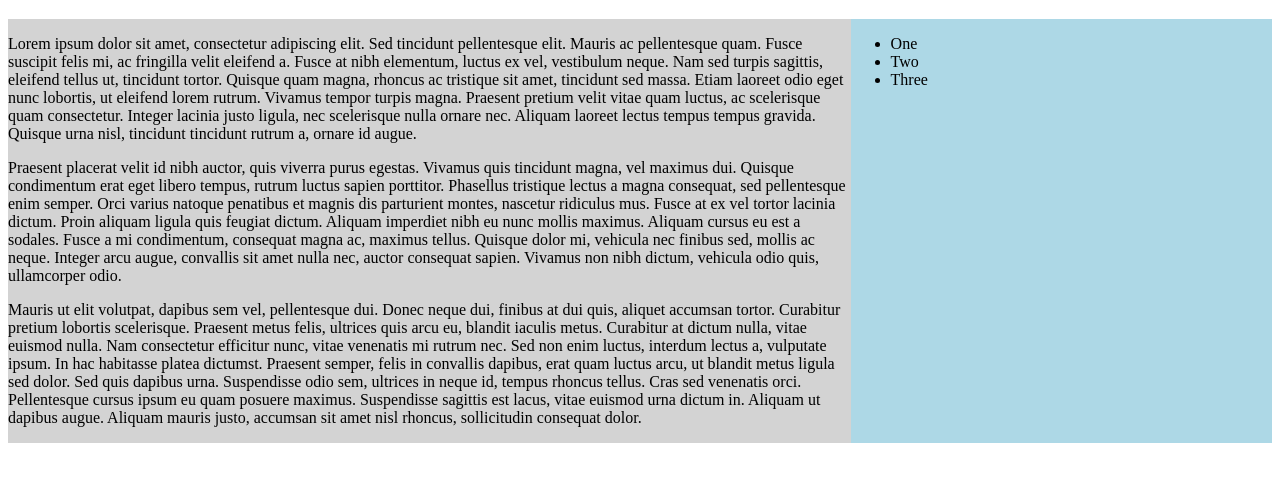
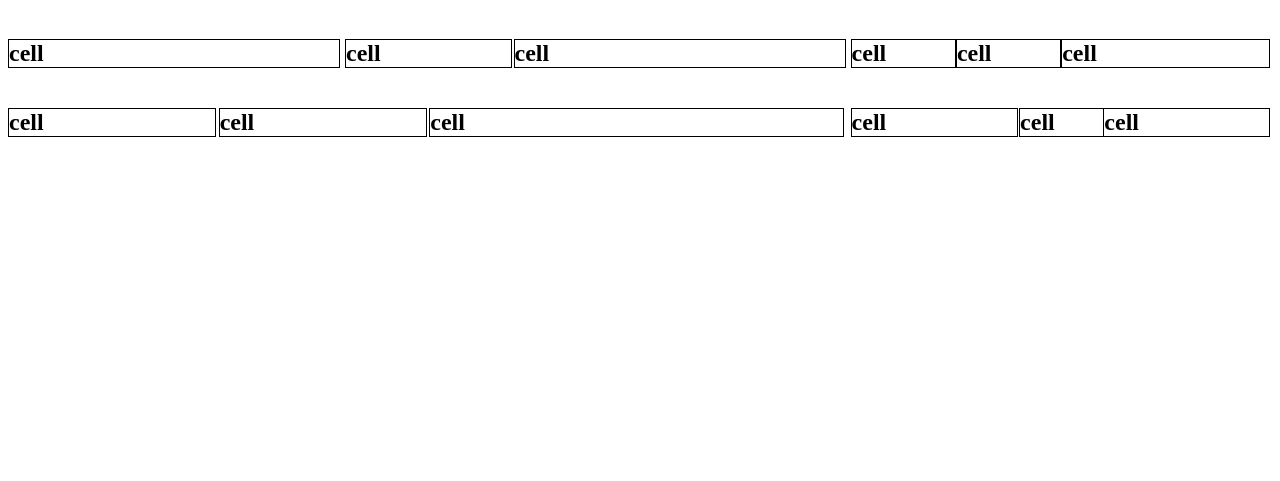
Before and after one commit to eliasjames/training-responsive-design, a plain HTML site: page examples/04-grids/index.html in a window 1280 px wide. Shown: the part 61-542 px from the top of the page. Drawn offline with Linux system fonts and the light colour scheme.

Commit message:
improved grids example

```diff
--- a/examples/04-grids/index.html
+++ b/examples/04-grids/index.html
@@ -18,32 +18,55 @@
 
 <body>
   <h1>Roll Your Own Grid</h1>
-  <div class="grid">
-    <main class="col-2-3">
-      <p>
-      Lorem ipsum dolor sit amet, consectetur adipiscing elit. Sed tincidunt pellentesque elit. Mauris ac pellentesque quam. Fusce suscipit felis mi, ac fringilla velit eleifend a. Fusce at nibh elementum, luctus ex vel, vestibulum neque. Nam sed turpis sagittis, eleifend tellus ut, tincidunt tortor. Quisque quam magna, rhoncus ac tristique sit amet, tincidunt sed massa. Etiam laoreet odio eget nunc lobortis, ut eleifend lorem rutrum. Vivamus tempor turpis magna. Praesent pretium velit vitae quam luctus, ac scelerisque quam consectetur. Integer lacinia justo ligula, nec scelerisque nulla ornare nec. Aliquam laoreet lectus tempus tempus gravida. Quisque urna nisl, tincidunt tincidunt rutrum a, ornare id augue.
-      </p>
-      <p>
-      Praesent placerat velit id nibh auctor, quis viverra purus egestas. Vivamus quis tincidunt magna, vel maximus dui. Quisque condimentum erat eget libero tempus, rutrum luctus sapien porttitor. Phasellus tristique lectus a magna consequat, sed pellentesque enim semper. Orci varius natoque penatibus et magnis dis parturient montes, nascetur ridiculus mus. Fusce at ex vel tortor lacinia dictum. Proin aliquam ligula quis feugiat dictum. Aliquam imperdiet nibh eu nunc mollis maximus. Aliquam cursus eu est a sodales. Fusce a mi condimentum, consequat magna ac, maximus tellus. Quisque dolor mi, vehicula nec finibus sed, mollis ac neque. Integer arcu augue, convallis sit amet nulla nec, auctor consequat sapien. Vivamus non nibh dictum, vehicula odio quis, ullamcorper odio.
-      </p>
-      <p>
-      Mauris ut elit volutpat, dapibus sem vel, pellentesque dui. Donec neque dui, finibus at dui quis, aliquet accumsan tortor. Curabitur pretium lobortis scelerisque. Praesent metus felis, ultrices quis arcu eu, blandit iaculis metus. Curabitur at dictum nulla, vitae euismod nulla. Nam consectetur efficitur nunc, vitae venenatis mi rutrum nec. Sed non enim luctus, interdum lectus a, vulputate ipsum. In hac habitasse platea dictumst. Praesent semper, felis in convallis dapibus, erat quam luctus arcu, ut blandit metus ligula sed dolor. Sed quis dapibus urna. Suspendisse odio sem, ultrices in neque id, tempus rhoncus tellus. Cras sed venenatis orci. Pellentesque cursus ipsum eu quam posuere maximus. Suspendisse sagittis est lacus, vitae euismod urna dictum in. Aliquam ut dapibus augue. Aliquam mauris justo, accumsan sit amet nisl rhoncus, sollicitudin consequat dolor.
-      </p>
-    </main>
-    <sidebar class="col-1-3">
-      <ul>
-        <li>
-          <a>One</a>
-        </li>
-        <li>
-          <a>Two</a>
-        </li>
-        <li>
-          <a>Three</a>
-        </li>
-      </ul>
-<div style="clear:both">&nbsp;</div>
-    </sidebar>
+  <div class="row">
+    <div class="col-2-3">
+      <div class="row">
+        <div class="col-2-5">
+          <h2>cell</h2>
+        </div>
+        <div class="col-1-5">
+          <h2>cell</h2>
+        </div>
+        <div class="col-2-5">
+          <h2>cell</h2>
+        </div>
+      </div>
+      <div class="row">
+        <div class="col-1-4">
+          <h2>cell</h2>
+        </div>
+        <div class="col-1-4">
+          <h2>cell</h2>
+        </div>
+        <div class="col-2-4">
+          <h2>cell</h2>
+        </div>
+      </div>
+    </div>
+    <div class="col-1-3">
+      <div class="row">
+        <div class="col-1-4">
+          <h2>cell</h2>
+        </div>
+        <div class="col-1-4">
+          <h2>cell</h2>
+        </div>
+        <div class="col-2-4">
+          <h2>cell</h2>
+        </div>
+      </div>
+      <div class="row">
+        <div class="col-2-5">
+          <h2>cell</h2>
+        </div>
+        <div class="col-1-5">
+          <h2>cell</h2>
+        </div>
+        <div class="col-2-5">
+          <h2>cell</h2>
+        </div>
+      </div>
+    </div>
   </div>
 </body>
 </html>
--- a/examples/04-grids/styles.css
+++ b/examples/04-grids/styles.css
@@ -1,16 +1,7 @@
-.grid {
-	background-color: lightgray;
-	overflow: hidden;
-}
-.grid:after {
-  clear: both;
-  content: "";
-  display: table;
-}
-sidebar {
-	background-color: lightblue;
-  padding-bottom: 500em;
-  margin-bottom: -500em;
+h2 {
+  border: 1px solid;
+  height: 98%;
+  width: 98%;
 }
 [class*='col-'] {
   float: left;
@@ -21,3 +12,24 @@ sidebar {
 .col-1-3 {
   width: 33.33%;
 }
+.col-3-4 {
+  width: 75%;
+}
+.col-2-4 {
+  width: 50%;
+}
+.col-1-4 {
+  width: 25%;
+}
+.col-4-5 {
+  width: 80%;
+}
+.col-3-5 {
+  width: 60%;
+}
+.col-2-5 {
+  width: 40%;
+}
+.col-1-5 {
+  width: 20%;
+}
```
